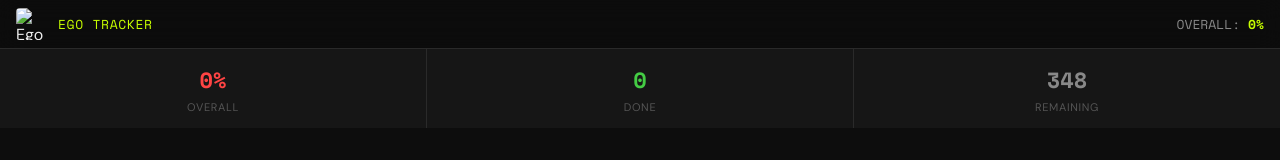
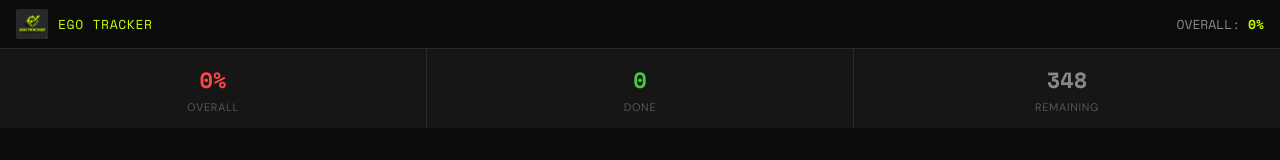
Before and after one commit to Joshuamathewj2/Ego_tracker, a plain HTML site: page index.html in a window 1280 px wide. Shown: the top 160 px of the page. Drawn offline with nearby package versions, Linux system fonts and the light colour scheme.

Commit message:
Update index.html

```diff
--- a/index.html
+++ b/index.html
@@ -74,7 +74,7 @@
 <body>
 <div class="topbar">
   <div class="logo-wrap">
-    <img src="Ego%20Tracker%20logo%20design.png" alt="Ego Tracker Logo" class="logo">
+    <img src="logo.png" alt="Ego Tracker Logo" class="logo">
     <span class="topbar-title">EGO TRACKER</span>
   </div>
   <span class="topbar-score">OVERALL: <span id="overall-pct">0%</span></span>
```
